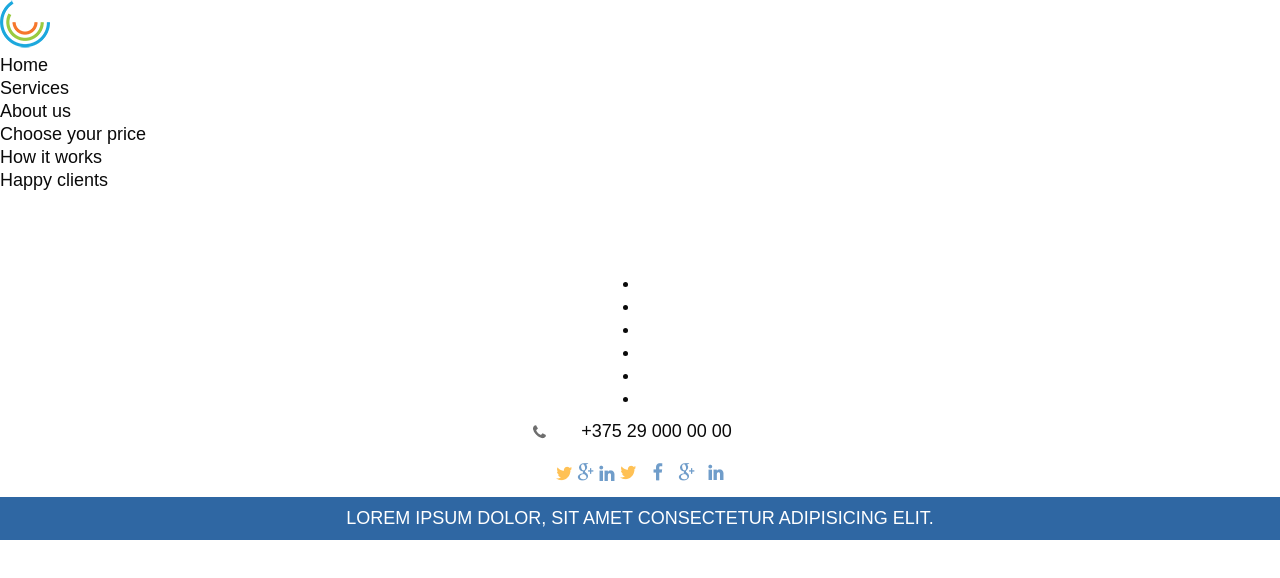
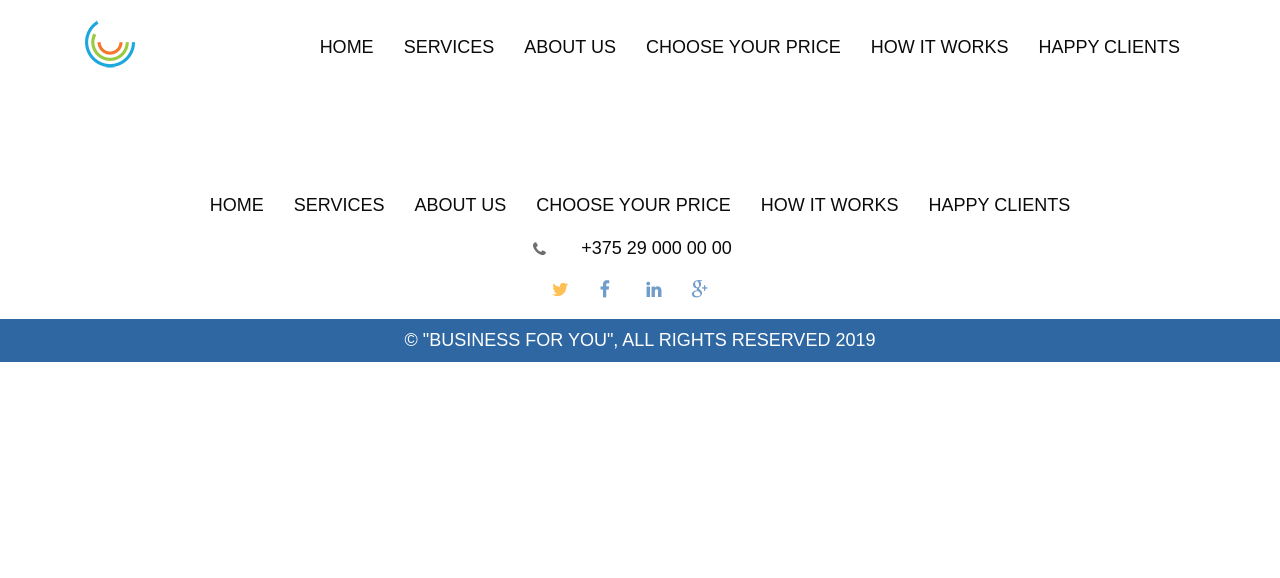
Before and after one commit to A-Haurylenka/example, a plain HTML site: page about_us.html in a window 1280 px wide. Drawn offline with Linux system fonts and the light colour scheme.

Commit message:
something ready, but all works

```diff
--- a/about_us.html
+++ b/about_us.html
@@ -4,48 +4,46 @@
     <meta charset="UTF-8">
     <meta name="viewport" content="width=device-width, initial-scale=1.0">
     <meta http-equiv="X-UA-Compatible" content="ie=edge">
-    <title>Document</title>
+    <title>Business for you</title>
     <link rel="stylesheet" href="css/main.css">
 </head>
 <body>
-    <header class="headr">
+    <header class="header">
         <div class="logo">
             <a href="index.html"><img src="img/logo.png" alt="logo"></a>
         </div>
-        <div class="header_nav">
-            <ul>
-                <li><a href="index.html">Home</a></li>
-                <li><a href="services.html">Services</a></li>
-                <li><a href="about_us.html">About us</a></li>
-                <li><a href="choose_price.html">Choose your price</a></li>
-                <li><a href="how_it_works.html">How it works</a></li>
-                <li><a href="happy_clients.html">Happy clients</a></li>
-            </ul>
+        <div class="header_nav" id="my_header_nav">
+            <a href="index.html">Home</a>
+            <a href="services.html">Services</a>
+            <a href="about_us.html">About us</a>
+            <a href="choose_price.html">Choose your price</a>
+            <a href="how_it_works.html">How it works</a>
+            <a href="happy_clients.html">Happy clients</a>
+            <a href='#' id="menu" class="menu_icon">&#9776;</a>
         </div>
     </header>
     <footer class="footer">
         <div class="footer_nav">
-            <ul>
-                <li><a href="index.html">Home</a></li>
-                <li><a href="services.html">Services</a></li>
-                <li><a href="about_us.html">About us</a></li>
-                <li><a href="choose_price.html">Choose your price</a></li>
-                <li><a href="how_it_works.html">How it works</a></li>
-                <li><a href="happy_clients.html">Happy clients</a></li>
-            </ul>
+            <a href="index.html">Home</a>
+            <a href="services.html">Services</a>
+            <a href="about_us.html">About us</a>
+            <a href="choose_price.html">Choose your price</a>
+            <a href="how_it_works.html">How it works</a>
+            <a href="happy_clients.html">Happy clients</a>
+            <a href='#' id="menu" class="menu_icon">&#9776;</a>
         </div>
         <div class="footer_phone">
             <img src="img/icon_phone.png" alt="phone">
             <span>+375 29 000 00 00</span>
         </div>
         <div class="footer_contacts">
-            <a href="#"><img src="Img/twitter_icon.png" alt=""></a>
-            <a href="#"><img src="Img/google_plus_icon.png" alt=""></a>
-            <a href="#"><img src="Img/in_icon.png" alt=""></a>
-            <a href="#"><img src="Img/footer_icon.png" alt=""></a>
+            <a href="https://twitter.com" target="_blank"><span class="footer_icon twitter_icon"></span></a>
+            <a href="https://www.facebook.com" target="_blank"><span class="footer_icon facebook_icon"></span></a>
+            <a href="https://tut.by" target="_blank"><span class="footer_icon in_icon"></span></a>
+            <a href="https://google.com" target="_blank"><span class="footer_icon google_plus_icon"></span></a>
         </div>
         <div class="footer_copyright">
-            Lorem ipsum dolor, sit amet consectetur adipisicing elit.
+                &#169; "Business for you", all rights reserved 2019
         </div>
     </footer>
 </body>
--- a/less/main.less
+++ b/less/main.less
@@ -5,6 +5,22 @@
 .vertical_center {
     display:flex;
     align-items: center;
+}
+.absolute {
+    display: block;
+    position: absolute;
+    height: 100%;
+    width: 100%;
+    background-color: #fff;
+    opacity: 0.5;
+}
+.alert {
+    display: block;
+    width: 150px;
+    height: 150px;
+    border: 2px solid #0a0a0a;
+    background-color: @bgcolor;
+    z-index: 2;
 }
 .button {
     background-color: #f76b07;
```
Also changed, not shown: choose_price.html (+22 -24 lines), happy_clients.html (+22 -24 lines), how_it_works.html (+22 -24 lines), index.html (+1 -0 lines), services.html (+22 -24 lines), css/main.css, js/scripts.js (added).
